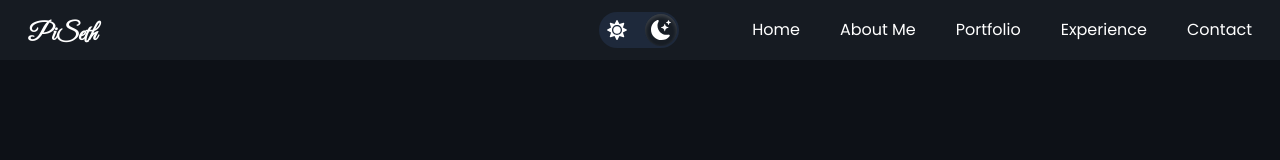
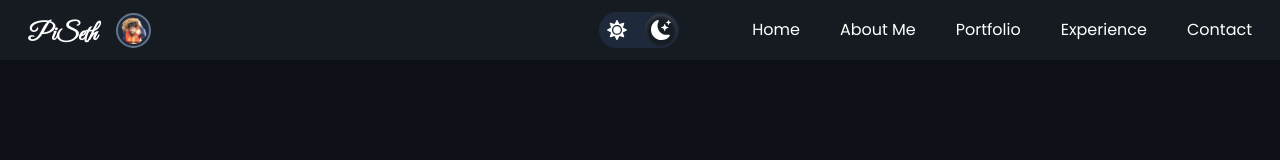
Before and after one commit to it-phnomden/maportfolio, a React (Create React App) app: page / in a window 1280 px wide. Shown: the top 160 px of the page. Built offline with nearby package versions, Linux system fonts and the light colour scheme.

Commit message:
Added cv

```diff
--- a/src/components/AboutMe.jsx
+++ b/src/components/AboutMe.jsx
@@ -7,8 +7,7 @@ const AboutMe = () => {
       name="about me"
       className="md:h-screen flex flex-col justify-center max-md:pt-[70px]"
     >
-      <div data-aos="fade-up" data-aos-anchor-placement="bottom-bottom"
-        data-aos-offset="0"
+      <div data-aos="fade-up"
         className="bg-[#F4F6F8] dark:bg-[#161B22] p-4 rounded-2xl">
         <div className="flex items-center rounded-2xl py-3 bg-[#e9ecf3] dark:bg-[#1f252c] ">
           <IoIosContact size={30} className="mx-3" />
--- a/src/components/Contact.jsx
+++ b/src/components/Contact.jsx
@@ -8,8 +8,7 @@ const Contact = () => {
       className="md:h-screen flex flex-col justify-center max-md:py-[70px] items-center"
     >
       <div className="flex flex-col items-start">
-        <div data-aos="fade-up" data-aos-anchor-placement="bottom-bottom"
-          data-aos-offset="0"
+        <div data-aos="fade-up"
           className="bg-[#F4F6F8] dark:bg-[#161B22] p-4 rounded-t-2xl mb-2 w-full">
           <div className="flex items-center rounded-2xl py-3 bg-[#e9ecf3] dark:bg-[#1f252c] ">
             <MdPermContactCalendar size={30} className="mx-3" />
@@ -19,7 +18,7 @@ const Contact = () => {
         <form action="https://getform.io/f/d7c637a8-6b7a-4c65-8762-1d04d4bf56c6" method="POST"
           id="form"
           autocomplete="off"
-          data-aos="zoom-in-up"
+          data-aos="zoom-in-up" data-aos-offset="100"
         >
           <input type="text" name="name" placeholder="Your Name" />
           <input type="email" name="email" placeholder="Your Email" />
--- a/src/components/Experience.jsx
+++ b/src/components/Experience.jsx
@@ -72,8 +72,7 @@ const Experience = () => {
       className="md:h-screen flex flex-col justify-center max-md:pt-[70px]"
     >
       <div>
-        <div data-aos="fade-up" data-aos-anchor-placement="bottom-bottom"
-          data-aos-offset="0"
+        <div data-aos="fade-right"
           className="bg-[#F4F6F8] dark:bg-[#161B22] p-4 rounded-t-2xl mb-3">
           <div className="flex items-center rounded-2xl py-3 bg-[#e9ecf3] dark:bg-[#1f252c] ">
             <GiSkills size={30} className="mx-3" />
@@ -83,7 +82,7 @@ const Experience = () => {
             These are the technologies that I have worked with.
           </p>
         </div>
-        <div data-aos="fade-right"
+        <div data-aos="fade-right" data-aos-offset="100"
           className="grid grid-cols-3 gap-4 md:grid-cols-7">
           {
             skills.map(({ id, src, title }) => (
--- a/src/components/NavBar.jsx
+++ b/src/components/NavBar.jsx
@@ -3,6 +3,7 @@ import { Link } from "react-scroll";
 import Hamburger from "./Hamberger";
 import { LazyLoadImage } from "react-lazy-load-image-component";
 import profile from "./../assets/profile.png";
+import cv from "./../assets/cv.png";
 import { FaSun } from "react-icons/fa";
 import { BsFillMoonStarsFill } from "react-icons/bs";
 
@@ -32,6 +33,7 @@ const links = [
 const NavBar = () => {
   const [nav, setNav] = useState(false);
   const [darkMode, setDarkMode] = useState(true);
+  const [currentImg, setCurrentImg] = useState(profile);
   useEffect(() => {
     if (darkMode) {
       document.documentElement.classList.add("dark");
@@ -39,6 +41,17 @@ const NavBar = () => {
       document.documentElement.classList.remove("dark");
     }
   }, [darkMode]);
+
+
+  useEffect(() => {
+    const intervalId = setInterval(() => {
+      if (currentImg === '/maportfolio/static/media/profile.71ab2f04c9052da6949d.png')
+        setCurrentImg(cv)
+      else setCurrentImg(profile)
+    }, 3000)
+
+    return () => clearInterval(intervalId);
+  }, [currentImg])
 
   function openNave() {
     setNav(!nav);
@@ -56,7 +69,18 @@ const NavBar = () => {
           PiSeth
         </h1>
       </Link>
-
+      <a href="https://www.figma.com/file/z1s6F1bjErTmMv7s9jzT1S/PiSeth-Seam?type=design&node-id=0-1&t=08YHlUC7NI5ILpjq-0"
+        target="_blank" rel="noopener noreferrer"
+        className="max-md:hidden absolute left-24 active:scale-150 transform duration-300"
+      >
+        <LazyLoadImage
+          className={`"h-[35px] w-[35px] object-cover rounded-[100%] mx-5 p-[2px] bg-slate-300  dark:bg-slate-800
+          border-[2px] dark:border-slate-500 border-slate-400
+          ${currentImg === '/maportfolio/static/media/cv.7cfd3e3848953db89f1a.png' ? 'animate-pulse' : ''}`}
+          src={currentImg}
+          alt="My Profile"
+        />
+      </a>
       <div className="max-md:absolute lg:absolute select-none left-[calc(50%-41px)]">
         <div className="relative w-20 bg-slate-300 dark:bg-slate-800 group rounded-full flex items-center cursor-pointer">
           <div
@@ -82,9 +106,8 @@ const NavBar = () => {
           </div>
           <div
             className={`bg-slate-200 dark:bg-[#171d25] p-4 rounded-full shadow-inner
-           transform-gpu transition-transform duration-300 ease-in-out absolute left-[2px] ${
-            darkMode ? "translate-x-[44px] shadow-[#fcfcfc33]" : ""
-          }`}
+           transform-gpu transition-transform duration-300 ease-in-out absolute left-[2px] ${darkMode ? "translate-x-[44px] shadow-[#fcfcfc33]" : ""
+              }`}
           ></div>
         </div>
       </div>
@@ -103,12 +126,17 @@ const NavBar = () => {
       </ul>
 
       <div className="hidden max-md:flex items-center">
-        <LazyLoadImage
-          className="h-[35px] w-[35px] object-cover rounded-[100%] mx-5 p-[2px] bg-slate-300  dark:bg-slate-800
-          border-[2px] dark:border-slate-500 border-slate-400"
-          src={profile}
-          alt="My Profile"
-        />
+        <a href="https://www.figma.com/file/z1s6F1bjErTmMv7s9jzT1S/PiSeth-Seam?type=design&node-id=0-1&t=08YHlUC7NI5ILpjq-0"
+          target="_blank" rel="noopener noreferrer"
+          className="active:scale-150 transform duration-300">
+          <LazyLoadImage
+            className={`"h-[35px] w-[35px] object-cover rounded-[100%] mx-5 p-[2px] bg-slate-300  dark:bg-slate-800
+          border-[2px] dark:border-slate-500 border-slate-400
+          ${currentImg === '/maportfolio/static/media/cv.7cfd3e3848953db89f1a.png' ? 'animate-pulse' : ''}`}
+            src={currentImg}
+            alt="My Profile"
+          />
+        </a>
         <div onClick={openNave}>
           <Hamburger bgColor="bg-black dark:bg-white z-30" isOpen={nav} />
         </div>
@@ -116,9 +144,8 @@ const NavBar = () => {
 
       <ul
         className={`bg-inherit flex flex-col space-y-10 fixed right-0 top-0 w-screen h-screen justify-center items-center
-               transform ease-in-out duration-500 z-20 ${
-                 nav ? "translate-y-[0vh]" : "-translate-y-[100vh]"
-               }`}
+               transform ease-in-out duration-500 z-20 ${nav ? "translate-y-[0vh]" : "-translate-y-[100vh]"
+          }`}
       >
         {links.map(({ id, link }) => (
           <Link to={link} onClick={openNave} smooth duration={500}>
--- a/src/components/Portfolio.jsx
+++ b/src/components/Portfolio.jsx
@@ -48,8 +48,7 @@ const Portfolio = () => {
       className="md:h-screen flex flex-col justify-center max-md:pt-[70px]"
     >
       <div>
-        <div data-aos="fade-up" data-aos-anchor-placement="bottom-bottom"
-          data-aos-offset="0"
+        <div data-aos="fade-up"
           className="bg-[#F4F6F8] dark:bg-[#161B22] p-4 rounded-t-2xl mb-3">
           <div className="flex items-center rounded-2xl py-3 bg-[#e9ecf3] dark:bg-[#1f252c] ">
             <MdPermContactCalendar size={30} className="mx-3" />
@@ -60,7 +59,7 @@ const Portfolio = () => {
             the source code and how it works you can check them out below.
           </p>
         </div>
-        <div data-aos="fade-up"
+        <div data-aos="fade-up" data-aos-offset="100"
           className="grid grid-cols-2 gap-3 md:grid-cols-5">
           {
             projects.map(({ id, imgSrc, demoLink, sourceLink }) => (
```
Also changed, not shown: src/assets/cv.png (added).
